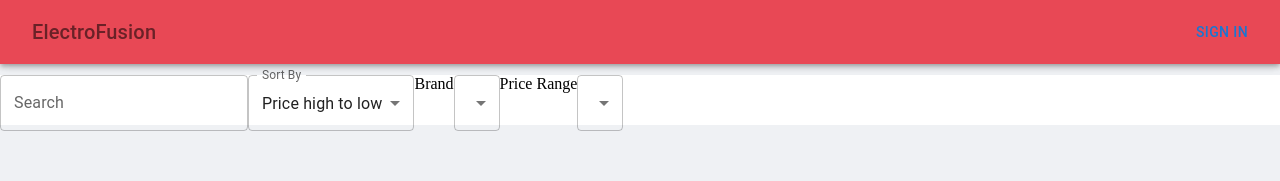
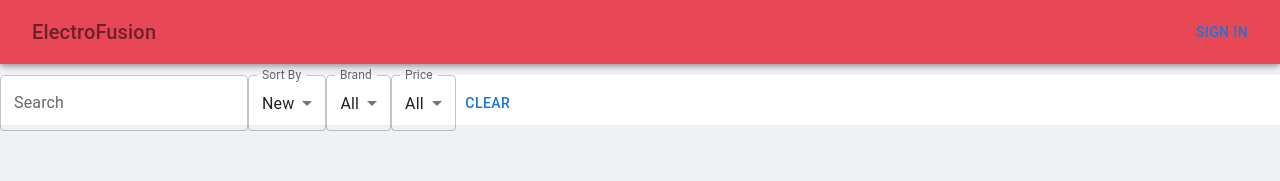
Before and after one commit to naseefmw/ecommerceApp, a React (Vite) app in the folder frontend/: page / in a window 1280 px wide. Shown: the top 181 px of the page. Built offline with nearby package versions, Linux system fonts and the light colour scheme; no server answers.

Commit message:
all filters done

```diff
--- a/frontend/src/components/HomePage/FilterBar.jsx
+++ b/frontend/src/components/HomePage/FilterBar.jsx
@@ -5,19 +5,37 @@ import {
   TextField,
   FormControl,
   InputLabel,
+  Button,
 } from '@mui/material'
 import { useDispatch, useSelector } from 'react-redux'
-import { searchFor, sortBy } from '../../reducers/filterReducer'
+import {
+  priceRange,
+  reset,
+  searchFor,
+  setBrand,
+  sortBy,
+} from '../../reducers/filterReducer'
 
 const FilterBar = () => {
   const dispatch = useDispatch()
   const searchFilter = useSelector((state) => state.SEARCH)
   const sortFilter = useSelector((state) => state.SORT)
+  const brandFilter = useSelector((state) => state.BRAND)
+  const priceFilter = useSelector((state) => state.PRICE)
   const handleSearch = (event) => {
     dispatch(searchFor(event.target.value))
   }
   const handleSort = (event) => {
     dispatch(sortBy(event.target.value))
+  }
+  const handleBrand = (event) => {
+    dispatch(setBrand(event.target.value))
+  }
+  const handlePrice = (event) => {
+    dispatch(priceRange(event.target.value))
+  }
+  const handleReset = () => {
+    dispatch(reset())
   }
   return (
     <div className="filternavbar">
@@ -35,17 +53,27 @@ const FilterBar = () => {
           <MenuItem value="RATING">Rating</MenuItem>
         </Select>
       </FormControl>
-      Brand
-      <Select label="Brand">
-        <MenuItem>Samsung</MenuItem>
-        <MenuItem>HP</MenuItem>
-        <MenuItem>Apple</MenuItem>
-      </Select>
-      Price Range
-      <Select label="Price">
-        <MenuItem>0 - 10000</MenuItem>
-        <MenuItem>100001 - 200000</MenuItem>
-      </Select>
+      <FormControl>
+        <InputLabel>Brand</InputLabel>
+        <Select label="Brand" value={brandFilter} onChange={handleBrand}>
+          <MenuItem value="ALL">All</MenuItem>
+          <MenuItem value="Apple">Apple</MenuItem>
+          <MenuItem value="Google">Google</MenuItem>
+          <MenuItem value="HP">HP</MenuItem>
+          <MenuItem value="Samsung">Samsung</MenuItem>
+        </Select>
+      </FormControl>
+      <FormControl>
+        <InputLabel>Price</InputLabel>
+        <Select label="Price" value={priceFilter} onChange={handlePrice}>
+          <MenuItem value="ALL">All</MenuItem>
+          <MenuItem value="U10K">Under 10K</MenuItem>
+          <MenuItem value="10K20K">10K - 20K</MenuItem>
+          <MenuItem value="20K50K">20K - 50K</MenuItem>
+          <MenuItem value="O50K">Over 50K</MenuItem>
+        </Select>
+      </FormControl>
+      <Button onClick={handleReset}>Clear</Button>
     </div>
   )
 }
--- a/frontend/src/components/HomePage/Home.jsx
+++ b/frontend/src/components/HomePage/Home.jsx
@@ -9,6 +9,9 @@ const Home = ({ productList, user, setUser }) => {
   const [filteredProducts, setFilter] = useState(productList)
   const searchFilter = useSelector((state) => state.SEARCH)
   const sortFilter = useSelector((state) => state.SORT)
+  const brandFilter = useSelector((state) => state.BRAND)
+  const priceFilter = useSelector((state) => state.PRICE)
+
   const sortingLogic = (list) => {
     switch (sortFilter) {
       case 'DATE':
@@ -28,13 +31,40 @@ const Home = ({ productList, user, setUser }) => {
         return list
     }
   }
+
+  const priceRangeFilter = (list) => {
+    switch (priceFilter) {
+      case 'U10K':
+        return list.filter((p) => p.price < 10000)
+      case '10K20K':
+        return list.filter((p) => p.price >= 10000 && p.price < 20000)
+
+      case '20K50K':
+        return list.filter((p) => p.price >= 20000 && p.price < 50000)
+      case 'O50K':
+        return list.filter((p) => p.price >= 50000)
+      default:
+        return list
+    }
+  }
   useEffect(() => {
-    const afterSearch = productList.filter((product) =>
+    let filteredData
+    filteredData = productList.filter((product) =>
       product.name.toLowerCase().includes(searchFilter.toLowerCase())
     )
-    const afterSort = sortingLogic(afterSearch)
-    setFilter(afterSort)
-  }, [searchFilter, sortFilter])
+    if (brandFilter !== 'ALL') {
+      filteredData = filteredData.filter(
+        (product) => product.brand === brandFilter
+      )
+    }
+    if (priceFilter !== 'ALL') {
+      filteredData = priceRangeFilter(filteredData)
+    }
+
+    filteredData = sortingLogic(filteredData)
+
+    setFilter(filteredData)
+  }, [searchFilter, sortFilter, brandFilter, priceFilter])
 
   return (
     <>
--- a/frontend/src/reducers/filterReducer.js
+++ b/frontend/src/reducers/filterReducer.js
@@ -1,6 +1,6 @@
 const initialState = {
   SEARCH: '',
-  SORT: 'PRICE_DESC',
+  SORT: 'DATE',
   BRAND: 'ALL',
   PRICE: 'ALL',
 }
```
